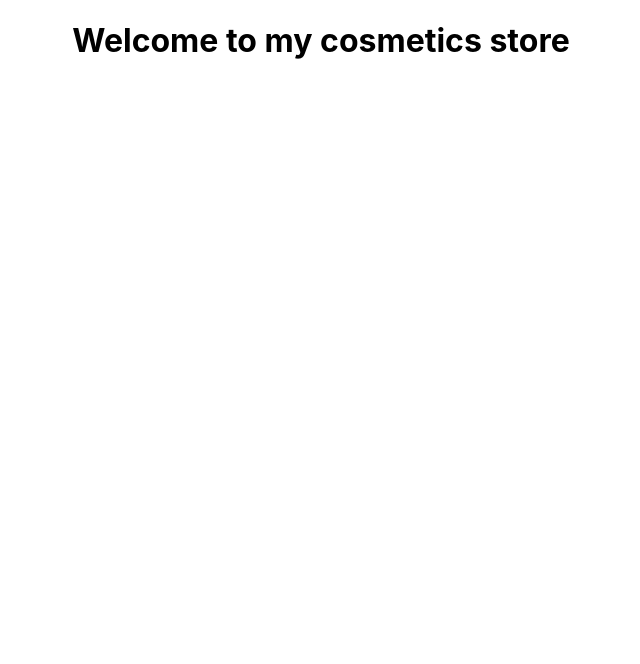
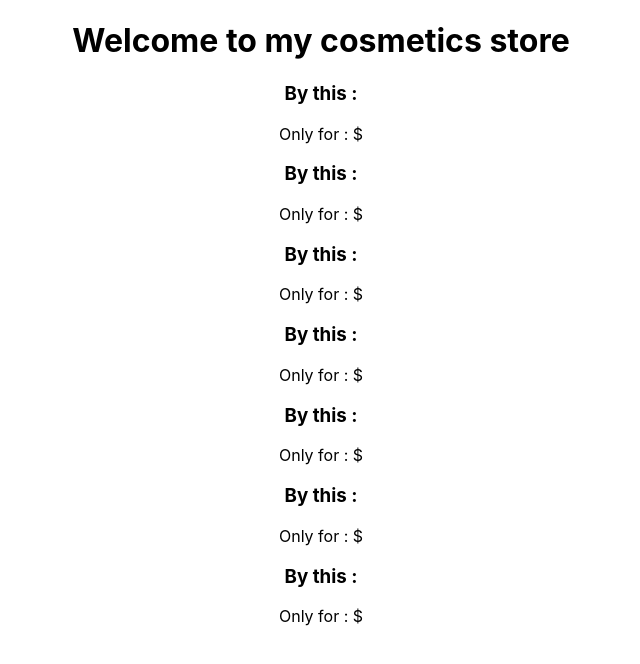
Before and after one commit to qmtazmir/cosmetic-reactjs, a React (Create React App) app: page / in a window 1280 px wide. Shown: the top 664 px of the page, without its empty margins (319-959 px from the left). Built offline with nearby package versions, Linux system fonts and the light colour scheme.

Commit message:
cosmetisss

```diff
--- /dev/null
+++ b/src/Component/Cosmetic/Cosmetic.js
@@ -0,0 +1,13 @@
+import React from 'react';
+
+const Cosmetic = (props) => {
+
+    return (
+        <div>
+            <h3>By this : { }</h3>
+            <p>Only for : $</p>
+        </div>
+    );
+};
+
+export default Cosmetic;
--- a/src/Component/Cosmetics/Cosmetics.js
+++ b/src/Component/Cosmetics/Cosmetics.js
@@ -1,4 +1,5 @@
 import React from "react";
+import Cosmetic from "../Cosmetic/Cosmetic";
 
 const Cosmetics = () => {
   const cosmetics = [
@@ -41,7 +42,9 @@ const Cosmetics = () => {
   return (
     <div>
       <h1>Welcome to my cosmetics store</h1>
-      {cosmetics.map((cosmetic) => console.log(cosmetic))}
+      {cosmetics.map((cosmetic) => (
+        <Cosmetic key={cosmetic.id} cosmetic={cosmetic}></Cosmetic>
+      ))}
     </div>
   );
 };
```
Also changed, not shown: src/Component/Cosmetic/Cosmetic.css (added).
